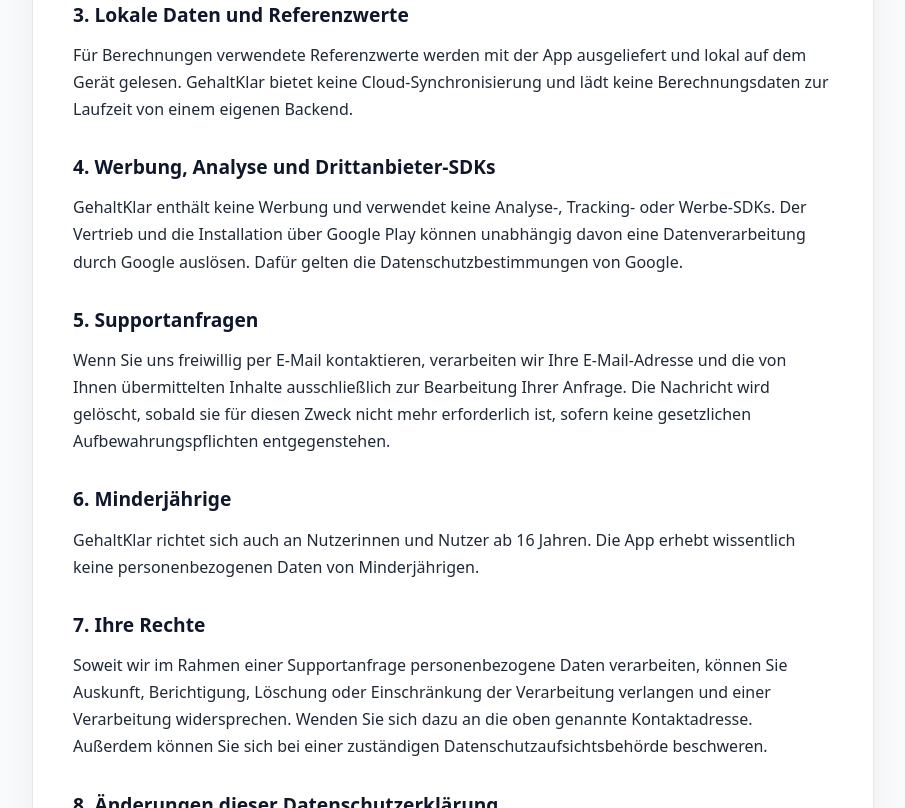
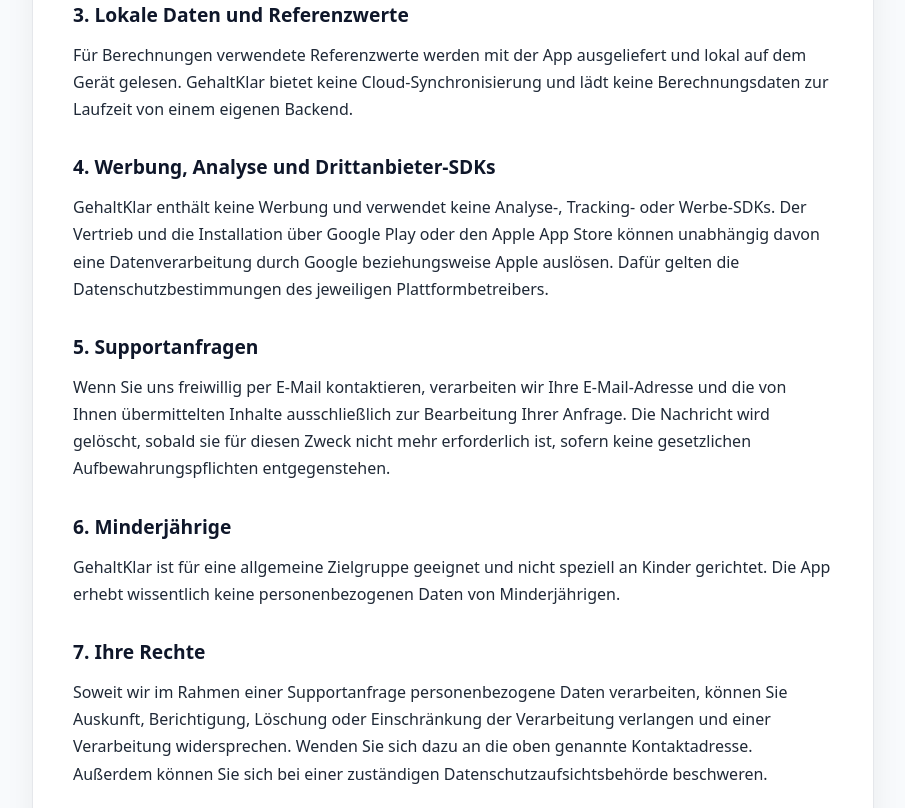
Before and after one commit to fam-tung-lam/gehaltklar-legal, a plain HTML site: page index.html in a window 1280 px wide. Shown: the part 623-1431 px from the top of the page, without its empty margins (187-1092 px from the left). Drawn offline with Linux system fonts and the light colour scheme.

Commit message:
Align privacy policy with all-ages audience and iOS

```diff
--- a/index.html
+++ b/index.html
@@ -147,9 +147,10 @@
     <h2>4. Werbung, Analyse und Drittanbieter-SDKs</h2>
     <p>
       GehaltKlar enthält keine Werbung und verwendet keine Analyse-, Tracking-
-      oder Werbe-SDKs. Der Vertrieb und die Installation über Google Play können
-      unabhängig davon eine Datenverarbeitung durch Google auslösen. Dafür gelten
-      die Datenschutzbestimmungen von Google.
+      oder Werbe-SDKs. Der Vertrieb und die Installation über Google Play oder
+      den Apple App Store können unabhängig davon eine Datenverarbeitung durch
+      Google beziehungsweise Apple auslösen. Dafür gelten die Datenschutzbestimmungen
+      des jeweiligen Plattformbetreibers.
     </p>
 
     <h2>5. Supportanfragen</h2>
@@ -163,8 +164,9 @@
 
     <h2>6. Minderjährige</h2>
     <p>
-      GehaltKlar richtet sich auch an Nutzerinnen und Nutzer ab 16 Jahren. Die App
-      erhebt wissentlich keine personenbezogenen Daten von Minderjährigen.
+      GehaltKlar ist für eine allgemeine Zielgruppe geeignet und nicht speziell
+      an Kinder gerichtet. Die App erhebt wissentlich keine personenbezogenen
+      Daten von Minderjährigen.
     </p>
 
     <h2>7. Ihre Rechte</h2>
```
